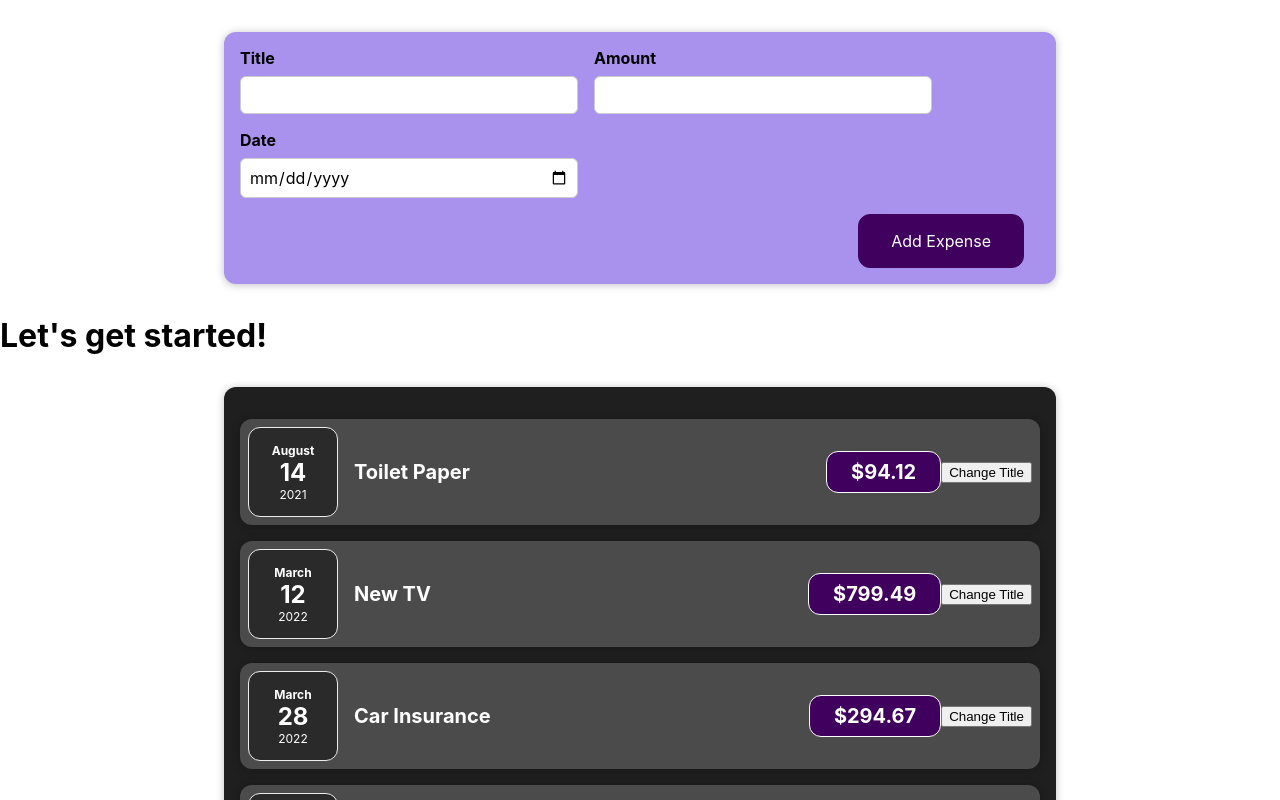
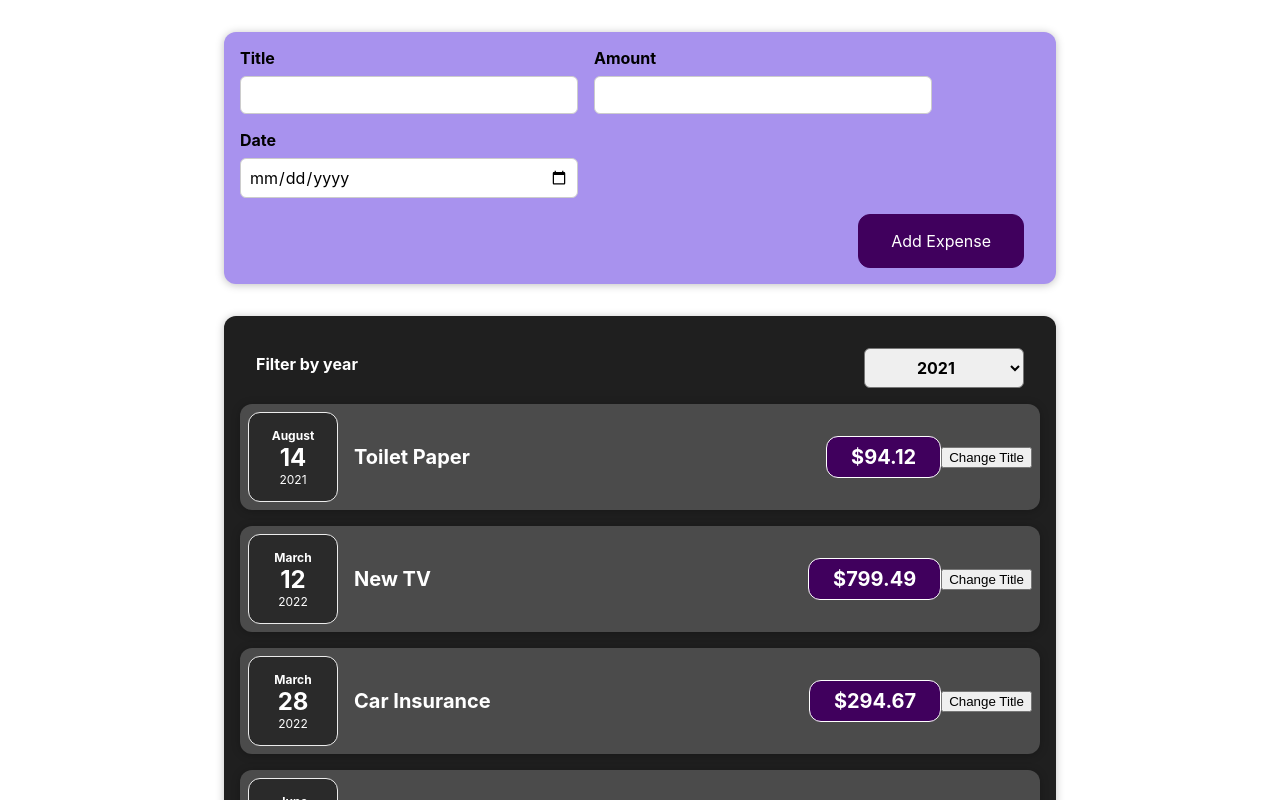
Before and after one commit to mamypoco/react-expense-app, a React (Create React App) app: page / in a window 1280 px wide. Shown: the top 800 px of the page. Built offline with nearby package versions, Linux system fonts and the light colour scheme.

Commit message:
lifting state up excercise

```diff
--- a/src/App.js
+++ b/src/App.js
@@ -38,7 +38,6 @@
    return (
       <div>
          <NewExpense onAddExpense={addExpensehandler} />
-         <h1>Let's get started!</h1>
          <Expenses items={expenses} />
       </div>
    );
--- a/src/components/Expenses/Expenses.js
+++ b/src/components/Expenses/Expenses.js
@@ -1,10 +1,23 @@
+import { useState } from "react";
 import ExpenseItem from "./ExpenseItem";
+import ExpenseFilter from "./ExpensesFilter";
 import Card from "../UI/Card";
 import "./Expenses.css";
 
-function Expenses(props) {
+const Expenses = (props) => {
+   const [filteredYear, setFilteredYear] = useState("2021");
+
+   const filterChangeHandler = (selectedYear) => {
+      setFilteredYear(selectedYear);
+      console.log(selectedYear);
+   };
    return (
+      <div>
          <Card className="expenses">
+            <ExpenseFilter
+               selected={filteredYear}
+               onChangeFilter={filterChangeHandler}
+            />
             <ExpenseItem
                title={props.items[0].title}
                amount={props.items[0].amount}
@@ -26,7 +39,8 @@
                date={props.items[3].date}
             />
          </Card>
+      </div>
    );
-}
+};
 
 export default Expenses;
--- /dev/null
+++ b/src/components/Expenses/ExpensesFilter.css
@@ -0,0 +1,24 @@
+.expenses-filter {
+   color: white;
+   padding: 0 1rem;
+}
+
+.expenses-filter__control {
+   display: flex;
+   width: 100%;
+   align-items: center;
+   justify-content: space-between;
+   margin: 1rem 0;
+}
+
+.expenses-filter label {
+   font-weight: bold;
+   margin-bottom: 0.5rem;
+}
+
+.expenses-filter select {
+   font: inherit;
+   padding: 0.5rem 3rem;
+   font-weight: bold;
+   border-radius: 6px;
+}
--- /dev/null
+++ b/src/components/Expenses/ExpensesFilter.js
@@ -0,0 +1,25 @@
+import React from "react";
+import "./ExpensesFilter.css";
+
+const ExpensesFilter = (props) => {
+   const dropDownChangeHandler = (event) => {
+      //↓　this points the onchangeFilter to call filterChangeHandler function on the Expenses.js
+      props.onChangeFilter(event.target.value);
+   };
+
+   return (
+      <div className="expenses-filter">
+         <div className="expenses-filter__control">
+            <label>Filter by year</label>
+            <select value={props.selected} onChange={dropDownChangeHandler}>
+               <option value="2022">2022</option>
+               <option value="2021">2021</option>
+               <option value="2020">2020</option>
+               <option value="2019">2019</option>
+            </select>
+         </div>
+      </div>
+   );
+};
+
+export default ExpensesFilter;
```
Lines whose indentation alone changed are shown as unchanged.
